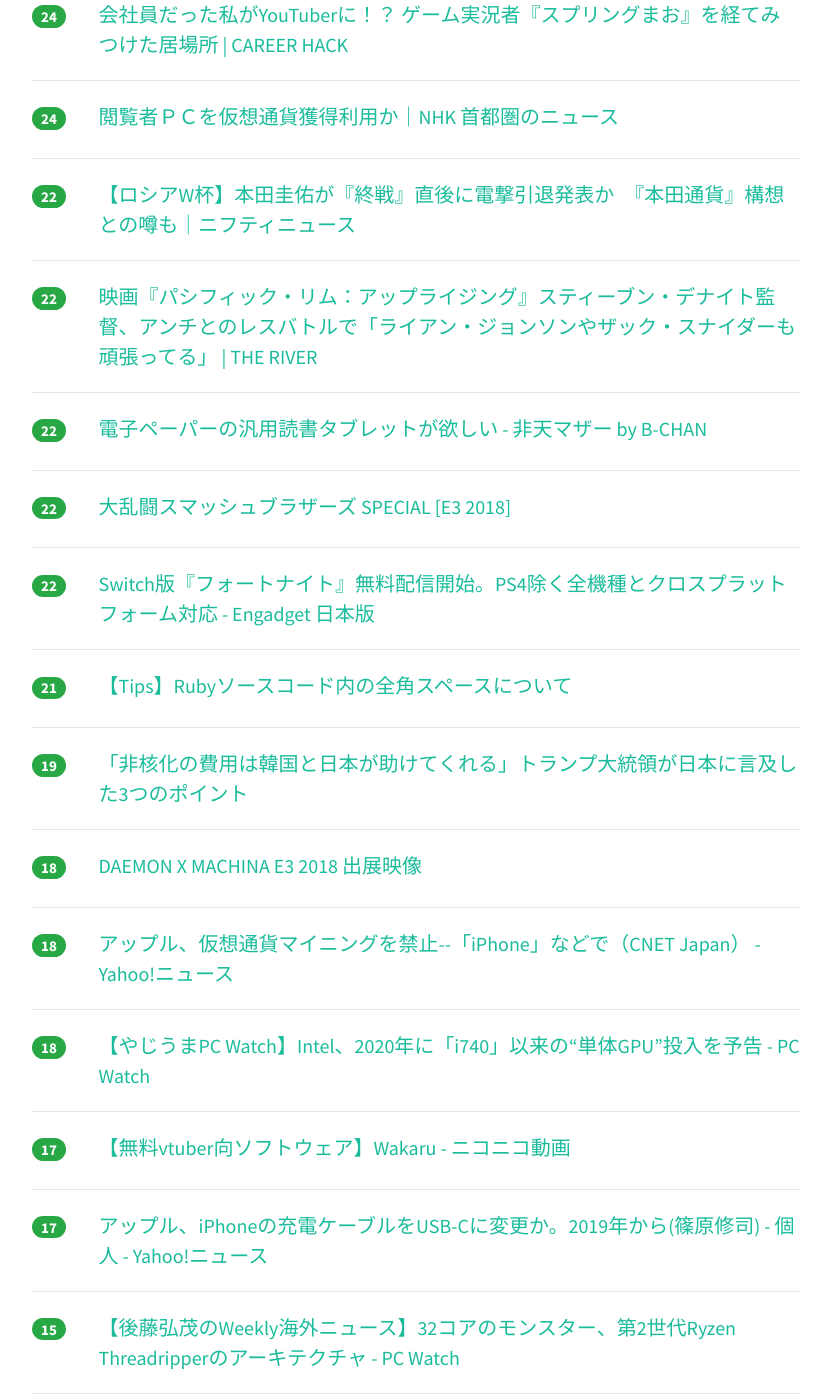
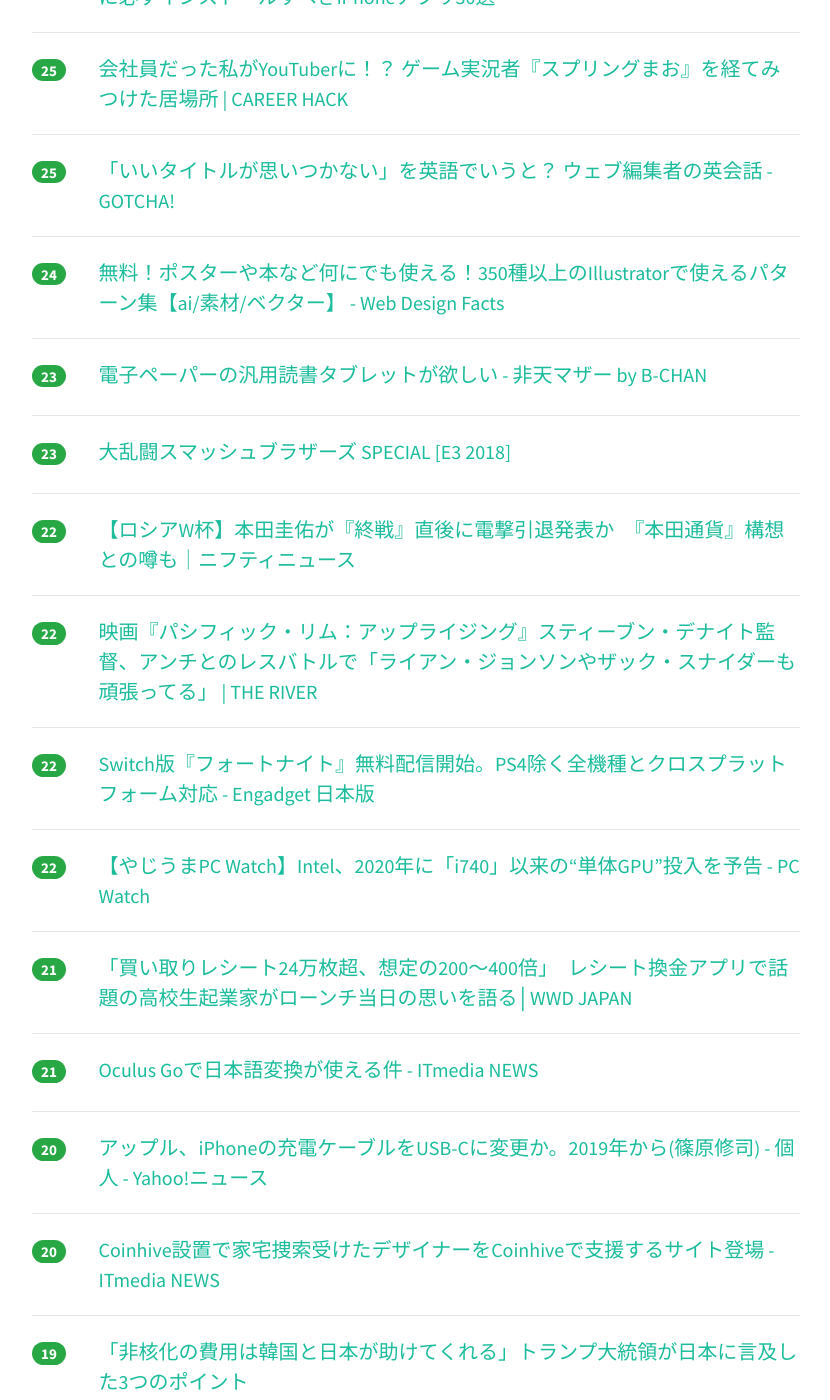
Before and after one commit to yatta47/hatena-matome-site, a Jekyll site: the page built from _posts/2018-06-13-hatena.md, in a window 1280 px wide and 1400 px high, scrolled down 3758 px. Shown: the whole window, without its empty margins (224-1054 px from the left). Built offline with Jekyll 4.4.1, drawn with Linux system fonts in a browser that asks for light colours; nearby versions of some CDN libraries; some of the changed text lies outside the part shown.

Commit message:
Updated 2018-06-13

```diff
--- a/_posts/2018-06-13-hatena.md
+++ b/_posts/2018-06-13-hatena.md
@@ -1,39 +1,44 @@
 ---
 layout: post
 title:  "2018-06-13 はてぶIT"
-date:   2018-06-13 19:02:19
+date:   2018-06-13 20:01:59
 tags: [it-hotentry]
 ---
-52 件のデータあり
+56 件のデータあり
 
 <hr><div class="row">
-<div class="col-1"><span class="badge badge-pill badge-success h2">526</span></div>
+<div class="col-1"><span class="badge badge-pill badge-success h2">558</span></div>
 <div class="col-11"><a href='https://mackerel.io/ja/blog/entry/tech/high-loadavg-every-7-hours' target='_blank'>Linuxのloadavgが約7時間ごとに上昇する現象の原因 - Mackerel ブログ #mackerelio</a></div>
 </div>
 <hr>
 <div class="row">
-<div class="col-1"><span class="badge badge-pill badge-success h2">365</span></div>
+<div class="col-1"><span class="badge badge-pill badge-success h2">379</span></div>
 <div class="col-11"><a href='https://qiita.com/amay077/items/8823376f307235a7f651' target='_blank'>プロダクトのドキュメントにプルリクエストを送れる仕組みがすごい</a></div>
 </div>
 <hr>
 <div class="row">
-<div class="col-1"><span class="badge badge-pill badge-success h2">215</span></div>
+<div class="col-1"><span class="badge badge-pill badge-success h2">226</span></div>
+<div class="col-11"><a href='https://togetter.com/li/1236554' target='_blank'>リツイートは著作者人格権（同一性保持権）侵害だとした知財高裁判決に対するTwitterユーザの反応 - Togetter</a></div>
+</div>
+<hr>
+<div class="row">
+<div class="col-1"><span class="badge badge-pill badge-success h2">218</span></div>
 <div class="col-11"><a href='https://www.smashbros.com/ja_JP/index.html' target='_blank'>大乱闘スマッシュブラザーズ SPECIAL | Nintendo Switch | 任天堂</a></div>
 </div>
 <hr>
 <div class="row">
-<div class="col-1"><span class="badge badge-pill badge-success h2">207</span></div>
+<div class="col-1"><span class="badge badge-pill badge-success h2">215</span></div>
 <div class="col-11"><a href='http://www.misokichi.com/chinge/2018/06/post-301.html' target='_blank'>「漫画村」がなくなって電子書籍は売れているのか？ - CHANGE</a></div>
 </div>
 <hr>
 <div class="row">
-<div class="col-1"><span class="badge badge-pill badge-success h2">196</span></div>
-<div class="col-11"><a href='https://togetter.com/li/1236554' target='_blank'>リツイートは著作者人格権（同一性保持権）侵害だとした知財高裁判決に対するTwitterユーザの反応 - Togetter</a></div>
+<div class="col-1"><span class="badge badge-pill badge-success h2">180</span></div>
+<div class="col-11"><a href='https://vue-native.io/' target='_blank'>Vue Native</a></div>
 </div>
 <hr>
 <div class="row">
-<div class="col-1"><span class="badge badge-pill badge-success h2">164</span></div>
-<div class="col-11"><a href='https://vue-native.io/' target='_blank'>Vue Native</a></div>
+<div class="col-1"><span class="badge badge-pill badge-success h2">137</span></div>
+<div class="col-11"><a href='http://staff.hatenablog.com/entry/2018/06/13/160000' target='_blank'>独自ドメインで運用されているブログが、HTTPSで配信できるようになりました - はてなブログ開発ブログ</a></div>
 </div>
 <hr>
 <div class="row">
@@ -42,33 +47,33 @@ tags: [it-hotentry]
 </div>
 <hr>
 <div class="row">
-<div class="col-1"><span class="badge badge-pill badge-success h2">111</span></div>
-<div class="col-11"><a href='http://staff.hatenablog.com/entry/2018/06/13/160000' target='_blank'>独自ドメインで運用されているブログが、HTTPSで配信できるようになりました - はてなブログ開発ブログ</a></div>
+<div class="col-1"><span class="badge badge-pill badge-success h2">108</span></div>
+<div class="col-11"><a href='http://www.itmedia.co.jp/news/articles/1806/13/news109.html' target='_blank'>「RTで画像自動トリミング、著作者人格権侵害に当たる」　知財高裁判決、Twitterユーザーに衝撃 - ITmedia NEWS</a></div>
 </div>
 <hr>
 <div class="row">
-<div class="col-1"><span class="badge badge-pill badge-success h2">82</span></div>
+<div class="col-1"><span class="badge badge-pill badge-success h2">85</span></div>
 <div class="col-11"><a href='https://japan.cnet.com/article/35120737/' target='_blank'>1枚10円でレシートを買い取る「ONE」、サービスを一時停止--買取数は24.5万枚を突破 - CNET Japan</a></div>
 </div>
 <hr>
 <div class="row">
-<div class="col-1"><span class="badge badge-pill badge-success h2">77</span></div>
+<div class="col-1"><span class="badge badge-pill badge-success h2">83</span></div>
 <div class="col-11"><a href='http://birthofblues.livedoor.biz/archives/51686582.html' target='_blank'>津田大介ポリコレ警察署長「RADが国威発揚」野田洋次郎「すみませんでした」ウルフルケイスケ「謝る必要ない」アジカン後藤「僕らは釣り餌。切り取られ利用される」:Birth of Blues</a></div>
 </div>
 <hr>
 <div class="row">
-<div class="col-1"><span class="badge badge-pill badge-success h2">75</span></div>
-<div class="col-11"><a href='http://www.itmedia.co.jp/news/articles/1806/13/news109.html' target='_blank'>「RTで画像自動トリミング、著作者人格権侵害に当たる」　知財高裁判決、Twitterユーザーに衝撃 - ITmedia NEWS</a></div>
-</div>
-<hr>
-<div class="row">
-<div class="col-1"><span class="badge badge-pill badge-success h2">72</span></div>
+<div class="col-1"><span class="badge badge-pill badge-success h2">73</span></div>
 <div class="col-11"><a href='https://gigazine.net/news/20180612-susan-kare-design-work-for-apple/' target='_blank'>初代Macのアイコン「Happy Mac」をデザインしたスーザン・ケアのAppleでのデザインワークとは？ - GIGAZINE</a></div>
 </div>
 <hr>
 <div class="row">
-<div class="col-1"><span class="badge badge-pill badge-success h2">65</span></div>
+<div class="col-1"><span class="badge badge-pill badge-success h2">66</span></div>
 <div class="col-11"><a href='https://togetter.com/li/1236562' target='_blank'>話題のレシート買取アプリ 「査定」がザルすぎる件 →ふせん・葉っぱ・細胞・犬・おしぼり・天井・机の写真でも10円に - Togetter</a></div>
+</div>
+<hr>
+<div class="row">
+<div class="col-1"><span class="badge badge-pill badge-success h2">51</span></div>
+<div class="col-11"><a href='https://speakerdeck.com/spesnova/a-design-guide-for-kubernetes-in-production-japanese?slide=1' target='_blank'>Kubernetes 運用設計ガイド / A design guide for Kubernetes in production (Japanese) - Speaker Deck</a></div>
 </div>
 <hr>
 <div class="row">
@@ -78,7 +83,12 @@ tags: [it-hotentry]
 <hr>
 <div class="row">
 <div class="col-1"><span class="badge badge-pill badge-success h2">43</span></div>
-<div class="col-11"><a href='https://speakerdeck.com/spesnova/a-design-guide-for-kubernetes-in-production-japanese?slide=1' target='_blank'>Kubernetes 運用設計ガイド / A design guide for Kubernetes in production (Japanese) - Speaker Deck</a></div>
+<div class="col-11"><a href='https://qiita.com/terrierscript/items/a9826bc58d550d1b2764' target='_blank'>素のJavaScriptプロジェクトにtsconfig.jsonを置いといてVSCodeの便利さを享受する</a></div>
+</div>
+<hr>
+<div class="row">
+<div class="col-1"><span class="badge badge-pill badge-success h2">43</span></div>
+<div class="col-11"><a href='https://www.publickey1.jp/blog/18/iosandroidsonarfacebook.html' target='_blank'>iOS/Androidネイティブアプリ用デバッガ「Sonar」、Facebookがオープンソースで公開。実機およびエミュレータを用いたデバッグに対応 － Publickey</a></div>
 </div>
 <hr>
 <div class="row">
@@ -87,13 +97,13 @@ tags: [it-hotentry]
 </div>
 <hr>
 <div class="row">
-<div class="col-1"><span class="badge badge-pill badge-success h2">39</span></div>
-<div class="col-11"><a href='https://www.publickey1.jp/blog/18/iosandroidsonarfacebook.html' target='_blank'>iOS/Androidネイティブアプリ用デバッガ「Sonar」、Facebookがオープンソースで公開。実機およびエミュレータを用いたデバッグに対応 － Publickey</a></div>
+<div class="col-1"><span class="badge badge-pill badge-success h2">41</span></div>
+<div class="col-11"><a href='https://medium.com/@masahirosameshima/a7d2e79443b1' target='_blank'>Coinbase式、最強の意思決定法 – Masahiro Sameshima – Medium</a></div>
 </div>
 <hr>
 <div class="row">
-<div class="col-1"><span class="badge badge-pill badge-success h2">38</span></div>
-<div class="col-11"><a href='https://qiita.com/terrierscript/items/a9826bc58d550d1b2764' target='_blank'>素のJavaScriptプロジェクトにtsconfig.jsonを置いといてVSCodeの便利さを享受する</a></div>
+<div class="col-1"><span class="badge badge-pill badge-success h2">40</span></div>
+<div class="col-11"><a href='https://prtimes.jp/main/html/rd/p/000000086.000018628.html' target='_blank'>これまでになかった新しい体験を発見する地図SNSアプリ「Flipmap（フリップマップ）」を正式リリース｜株式会社フルスピードのプレスリリース</a></div>
 </div>
 <hr>
 <div class="row">
@@ -108,7 +118,7 @@ tags: [it-hotentry]
 <hr>
 <div class="row">
 <div class="col-1"><span class="badge badge-pill badge-success h2">36</span></div>
-<div class="col-11"><a href='https://medium.com/@masahirosameshima/a7d2e79443b1' target='_blank'>Coinbase式、最強の意思決定法 – Masahiro Sameshima – Medium</a></div>
+<div class="col-11"><a href='https://www.police.pref.kanagawa.jp/mes/mesd7003.htm' target='_blank'>神奈川県警察/サイバー犯罪対策課からのお知らせ</a></div>
 </div>
 <hr>
 <div class="row">
@@ -122,17 +132,7 @@ tags: [it-hotentry]
 </div>
 <hr>
 <div class="row">
-<div class="col-1"><span class="badge badge-pill badge-success h2">34</span></div>
-<div class="col-11"><a href='https://www.police.pref.kanagawa.jp/mes/mesd7003.htm' target='_blank'>神奈川県警察/サイバー犯罪対策課からのお知らせ</a></div>
-</div>
-<hr>
-<div class="row">
-<div class="col-1"><span class="badge badge-pill badge-success h2">34</span></div>
-<div class="col-11"><a href='https://prtimes.jp/main/html/rd/p/000000086.000018628.html' target='_blank'>これまでになかった新しい体験を発見する地図SNSアプリ「Flipmap（フリップマップ）」を正式リリース｜株式会社フルスピードのプレスリリース</a></div>
-</div>
-<hr>
-<div class="row">
-<div class="col-1"><span class="badge badge-pill badge-success h2">31</span></div>
+<div class="col-1"><span class="badge badge-pill badge-success h2">35</span></div>
 <div class="col-11"><a href='https://qiita.com/chamao/items/7edaba62b120a660657e' target='_blank'>Python3×日本語：自然言語処理の前処理まとめ</a></div>
 </div>
 <hr>
@@ -144,6 +144,16 @@ tags: [it-hotentry]
 <div class="row">
 <div class="col-1"><span class="badge badge-pill badge-success h2">30</span></div>
 <div class="col-11"><a href='https://japanese.engadget.com/2018/06/12/ios-11-4-wi-fi-5ghz-2-4ghz/' target='_blank'>iOS 11.4でバッテリーが異常に消耗？対策は「Wi-Fiを切る」「5Ghzから2.4Ghzに切り替える」との声も - Engadget 日本版</a></div>
+</div>
+<hr>
+<div class="row">
+<div class="col-1"><span class="badge badge-pill badge-success h2">29</span></div>
+<div class="col-11"><a href='http://www.afpbb.com/articles/-/3178337' target='_blank'>サイコパス人工知能「ノーマン」、AIの潜在的リスクに警鐘 米研究　写真1枚　国際ニュース：AFPBB News</a></div>
+</div>
+<hr>
+<div class="row">
+<div class="col-1"><span class="badge badge-pill badge-success h2">29</span></div>
+<div class="col-11"><a href='https://www3.nhk.or.jp/shutoken-news/20180613/0013037.html' target='_blank'>閲覧者ＰＣを仮想通貨獲得利用か｜NHK 首都圏のニュース</a></div>
 </div>
 <hr>
 <div class="row">
@@ -163,7 +173,12 @@ tags: [it-hotentry]
 <hr>
 <div class="row">
 <div class="col-1"><span class="badge badge-pill badge-success h2">26</span></div>
-<div class="col-11"><a href='http://www.afpbb.com/articles/-/3178337' target='_blank'>サイコパス人工知能「ノーマン」、AIの潜在的リスクに警鐘 米研究　写真1枚　国際ニュース：AFPBB News</a></div>
+<div class="col-11"><a href='https://qiita.com/GandT/items/75c346680177d21d6d15' target='_blank'>【Tips】Rubyソースコード内の全角スペースについて</a></div>
+</div>
+<hr>
+<div class="row">
+<div class="col-1"><span class="badge badge-pill badge-success h2">25</span></div>
+<div class="col-11"><a href='https://japanese.engadget.com/2018/06/12/sim-sim-75-1-500/' target='_blank'>既存のSIMに貼るだけ。『貼るSIM』海外旅行者向けに発売。世界75地域で1日500円 - Engadget 日本版</a></div>
 </div>
 <hr>
 <div class="row">
@@ -173,22 +188,27 @@ tags: [it-hotentry]
 <hr>
 <div class="row">
 <div class="col-1"><span class="badge badge-pill badge-success h2">25</span></div>
+<div class="col-11"><a href='http://careerhack.en-japan.com/report/detail/974' target='_blank'>会社員だった私がYouTuberに！？ ゲーム実況者『スプリングまお』を経てみつけた居場所 | CAREER HACK</a></div>
+</div>
+<hr>
+<div class="row">
+<div class="col-1"><span class="badge badge-pill badge-success h2">25</span></div>
 <div class="col-11"><a href='http://gotcha.alc.co.jp/entry/20180612-okineru-web_editor' target='_blank'>「いいタイトルが思いつかない」を英語でいうと？ ウェブ編集者の英会話 - GOTCHA!</a></div>
 </div>
 <hr>
 <div class="row">
 <div class="col-1"><span class="badge badge-pill badge-success h2">24</span></div>
-<div class="col-11"><a href='https://japanese.engadget.com/2018/06/12/sim-sim-75-1-500/' target='_blank'>既存のSIMに貼るだけ。『貼るSIM』海外旅行者向けに発売。世界75地域で1日500円 - Engadget 日本版</a></div>
+<div class="col-11"><a href='https://www.webdesignfacts.net/entry/illustrator-pattern-material350' target='_blank'>無料！ポスターや本など何にでも使える！350種以上のIllustratorで使えるパターン集【ai/素材/ベクター】 - Web Design Facts</a></div>
 </div>
 <hr>
 <div class="row">
-<div class="col-1"><span class="badge badge-pill badge-success h2">24</span></div>
-<div class="col-11"><a href='http://careerhack.en-japan.com/report/detail/974' target='_blank'>会社員だった私がYouTuberに！？ ゲーム実況者『スプリングまお』を経てみつけた居場所 | CAREER HACK</a></div>
+<div class="col-1"><span class="badge badge-pill badge-success h2">23</span></div>
+<div class="col-11"><a href='http://www.b-chan.jp/entry/book/general-purpose-e-ink-tablet' target='_blank'>電子ペーパーの汎用読書タブレットが欲しい - 非天マザー by B-CHAN</a></div>
 </div>
 <hr>
 <div class="row">
-<div class="col-1"><span class="badge badge-pill badge-success h2">24</span></div>
-<div class="col-11"><a href='https://www3.nhk.or.jp/shutoken-news/20180613/0013037.html' target='_blank'>閲覧者ＰＣを仮想通貨獲得利用か｜NHK 首都圏のニュース</a></div>
+<div class="col-1"><span class="badge badge-pill badge-success h2">23</span></div>
+<div class="col-11"><a href='http://www.youtube.com/watch?v=VjAsmfiIK3E' target='_blank'>大乱闘スマッシュブラザーズ SPECIAL [E3 2018]</a></div>
 </div>
 <hr>
 <div class="row">
@@ -203,22 +223,32 @@ tags: [it-hotentry]
 <hr>
 <div class="row">
 <div class="col-1"><span class="badge badge-pill badge-success h2">22</span></div>
-<div class="col-11"><a href='http://www.b-chan.jp/entry/book/general-purpose-e-ink-tablet' target='_blank'>電子ペーパーの汎用読書タブレットが欲しい - 非天マザー by B-CHAN</a></div>
+<div class="col-11"><a href='https://japanese.engadget.com/2018/06/12/fortnite-ps4/' target='_blank'>Switch版『フォートナイト』無料配信開始。PS4除く全機種とクロスプラットフォーム対応 - Engadget 日本版</a></div>
 </div>
 <hr>
 <div class="row">
 <div class="col-1"><span class="badge badge-pill badge-success h2">22</span></div>
-<div class="col-11"><a href='http://www.youtube.com/watch?v=VjAsmfiIK3E' target='_blank'>大乱闘スマッシュブラザーズ SPECIAL [E3 2018]</a></div>
-</div>
-<hr>
-<div class="row">
-<div class="col-1"><span class="badge badge-pill badge-success h2">22</span></div>
-<div class="col-11"><a href='https://japanese.engadget.com/2018/06/12/fortnite-ps4/' target='_blank'>Switch版『フォートナイト』無料配信開始。PS4除く全機種とクロスプラットフォーム対応 - Engadget 日本版</a></div>
+<div class="col-11"><a href='https://pc.watch.impress.co.jp/docs/news/yajiuma/1127340.html' target='_blank'>【やじうまPC Watch】Intel、2020年に「i740」以来の“単体GPU”投入を予告 - PC Watch</a></div>
 </div>
 <hr>
 <div class="row">
 <div class="col-1"><span class="badge badge-pill badge-success h2">21</span></div>
-<div class="col-11"><a href='https://qiita.com/GandT/items/75c346680177d21d6d15' target='_blank'>【Tips】Rubyソースコード内の全角スペースについて</a></div>
+<div class="col-11"><a href='https://www.wwdjapan.com/629935' target='_blank'>「買い取りレシート24万枚超、想定の200〜400倍」　レシート換金アプリで話題の高校生起業家がローンチ当日の思いを語る│WWD JAPAN</a></div>
+</div>
+<hr>
+<div class="row">
+<div class="col-1"><span class="badge badge-pill badge-success h2">21</span></div>
+<div class="col-11"><a href='http://www.itmedia.co.jp/news/articles/1806/13/news106.html' target='_blank'>Oculus Goで日本語変換が使える件 - ITmedia NEWS</a></div>
+</div>
+<hr>
+<div class="row">
+<div class="col-1"><span class="badge badge-pill badge-success h2">20</span></div>
+<div class="col-11"><a href='https://news.yahoo.co.jp/byline/shinoharashuji/20180613-00086418/' target='_blank'>アップル、iPhoneの充電ケーブルをUSB-Cに変更か。2019年から(篠原修司) - 個人 - Yahoo!ニュース</a></div>
+</div>
+<hr>
+<div class="row">
+<div class="col-1"><span class="badge badge-pill badge-success h2">20</span></div>
+<div class="col-11"><a href='http://www.itmedia.co.jp/news/articles/1806/13/news123.html' target='_blank'>Coinhive設置で家宅捜索受けたデザイナーをCoinhiveで支援するサイト登場 - ITmedia NEWS</a></div>
 </div>
 <hr>
 <div class="row">
@@ -228,17 +258,12 @@ tags: [it-hotentry]
 <hr>
 <div class="row">
 <div class="col-1"><span class="badge badge-pill badge-success h2">18</span></div>
-<div class="col-11"><a href='http://www.youtube.com/watch?v=XGYr5KmE40E' target='_blank'>DAEMON X MACHINA E3 2018 出展映像</a></div>
-</div>
-<hr>
-<div class="row">
-<div class="col-1"><span class="badge badge-pill badge-success h2">18</span></div>
 <div class="col-11"><a href='https://headlines.yahoo.co.jp/hl?a=20180612-35120658-cnetj-sci' target='_blank'>アップル、仮想通貨マイニングを禁止--「iPhone」などで（CNET Japan） - Yahoo!ニュース</a></div>
 </div>
 <hr>
 <div class="row">
-<div class="col-1"><span class="badge badge-pill badge-success h2">18</span></div>
-<div class="col-11"><a href='https://pc.watch.impress.co.jp/docs/news/yajiuma/1127340.html' target='_blank'>【やじうまPC Watch】Intel、2020年に「i740」以来の“単体GPU”投入を予告 - PC Watch</a></div>
+<div class="col-1"><span class="badge badge-pill badge-success h2">17</span></div>
+<div class="col-11"><a href='http://www.youtube.com/watch?v=XGYr5KmE40E' target='_blank'>DAEMON X MACHINA E3 2018 出展映像</a></div>
 </div>
 <hr>
 <div class="row">
@@ -248,11 +273,6 @@ tags: [it-hotentry]
 <hr>
 <div class="row">
 <div class="col-1"><span class="badge badge-pill badge-success h2">17</span></div>
-<div class="col-11"><a href='https://news.yahoo.co.jp/byline/shinoharashuji/20180613-00086418/' target='_blank'>アップル、iPhoneの充電ケーブルをUSB-Cに変更か。2019年から(篠原修司) - 個人 - Yahoo!ニュース</a></div>
-</div>
-<hr>
-<div class="row">
-<div class="col-1"><span class="badge badge-pill badge-success h2">15</span></div>
 <div class="col-11"><a href='https://pc.watch.impress.co.jp/docs/column/kaigai/1127197.html' target='_blank'>【後藤弘茂のWeekly海外ニュース】32コアのモンスター、第2世代Ryzen Threadripperのアーキテクチャ - PC Watch</a></div>
 </div>
 <hr>
```
